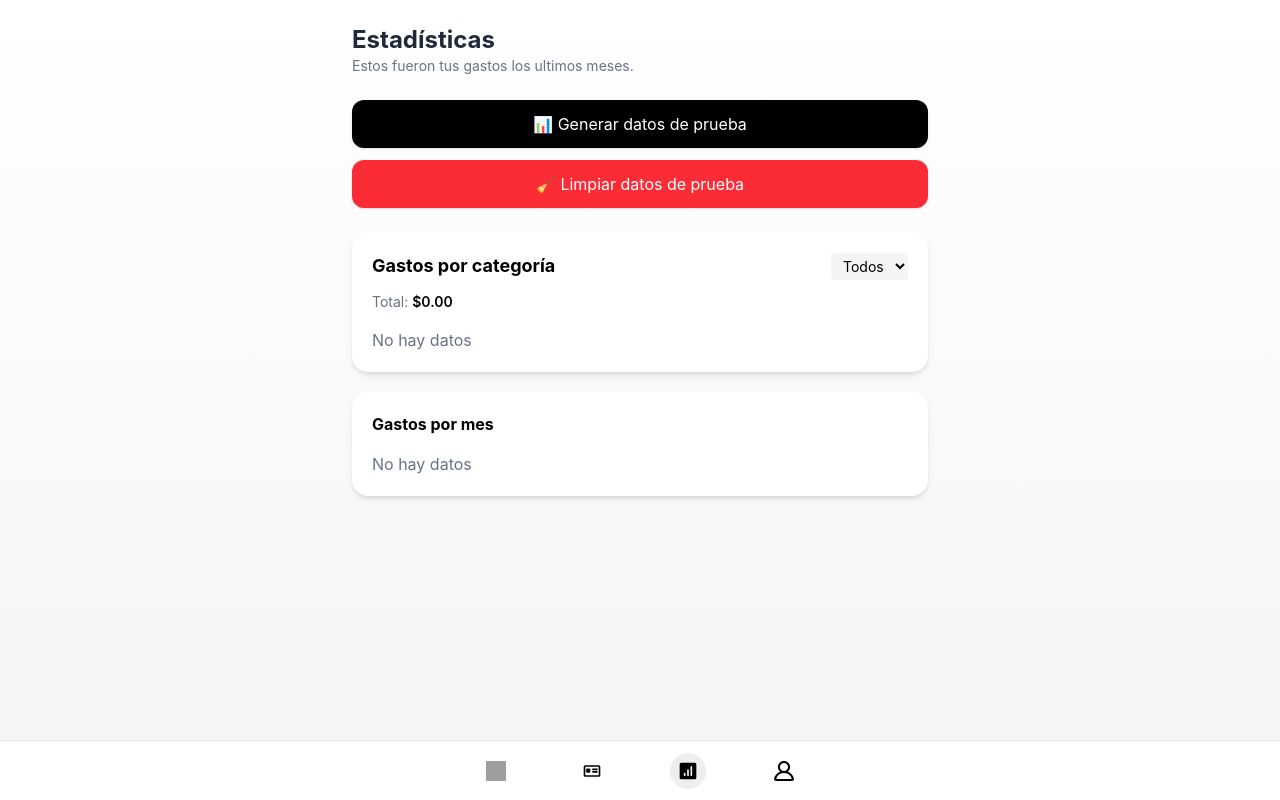
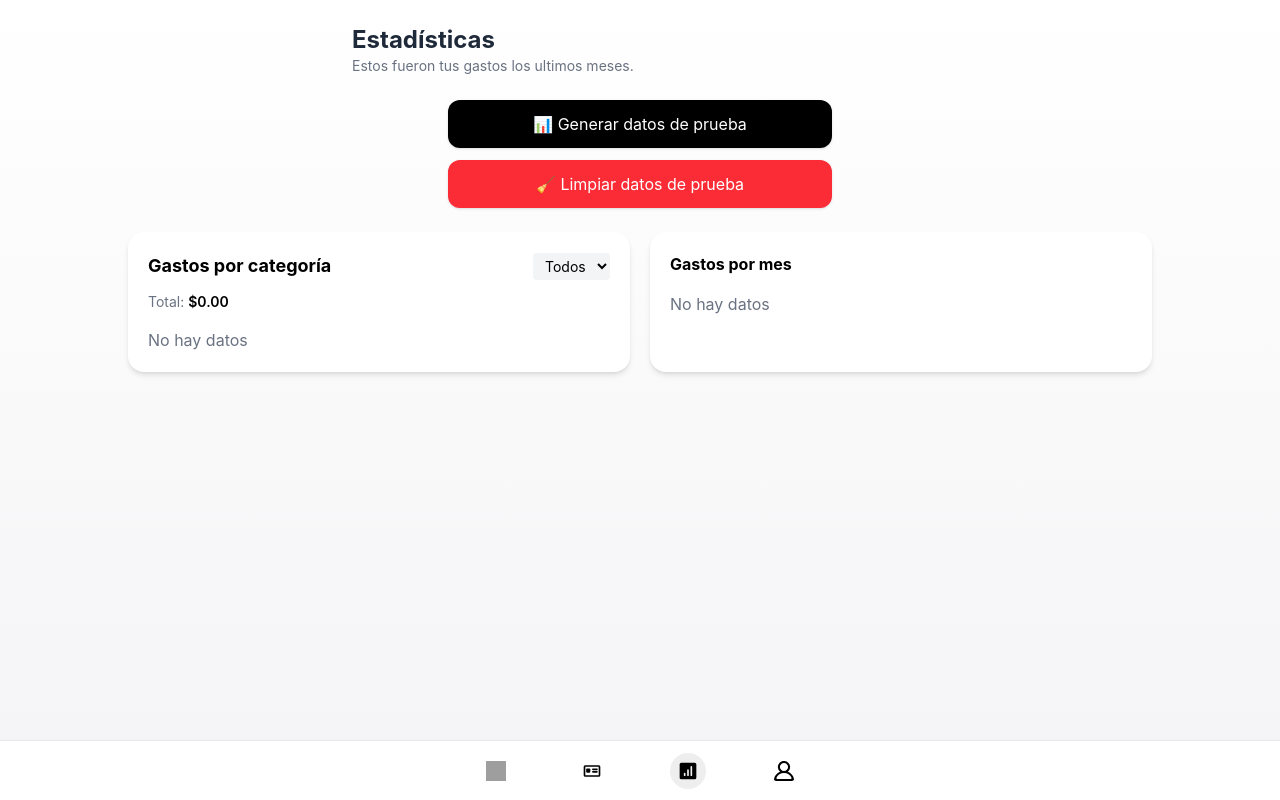
Before and after one commit to matiibuffaRC/desarrollo-trabajo-practico2, a React (Vite) app: page /stats in a window 1280 px wide. Built offline with nearby package versions, Linux system fonts and the light colour scheme; grey boxes are pictures that could not be loaded.

Commit message:
Empezamos a hacer responsive la web

```diff
--- a/src/assets/Components/Dashboards.jsx
+++ /dev/null
@@ -1,11 +0,0 @@
-import React from 'react'
-
-function Dashboards() {
-  return (
-    <div>
-      <h1>Dashboard</h1>
-    </div>
-  )
-}
-
-export default Dashboards
--- a/src/assets/Components/MonthlyChart.jsx
+++ b/src/assets/Components/MonthlyChart.jsx
@@ -51,6 +51,7 @@ function MonthlyChart({ movements }) {
                 <Bar
                     dataKey="total"
                     radius={[6, 6, 0, 0]}
+                    fill="#48e"
                 />
 
                 </BarChart>
--- a/src/assets/Pages/Homepage.jsx
+++ b/src/assets/Pages/Homepage.jsx
@@ -34,10 +34,10 @@ function Homepage({ movements, setMovements }) {
         </div>
         <div className='border border-black h-40 w-full flex flex-row gap-1 p-1 items-center justify-between'>
           <div className='border border-black rounded-xl h-full w-100'>
-
+            {/* Cuadro de relleno */}
           </div>
           <div className='border border-black rounded-xl h-full w-100'>
-
+            {/* Cuadro de relleno */}
           </div>
         </div>
       </div>
--- a/src/assets/Pages/StatsPage.jsx
+++ b/src/assets/Pages/StatsPage.jsx
@@ -69,17 +69,17 @@ function StatsPage({ movements }) {
             </div>
 
             {/* BOTÓN */}
-            <div className="w-full max-w-xl mb-6 flex flex-col gap-3">
-                <button onClick={generarDatosFake} className="w-full flex items-center justify-center gap-2 bg-black text-white py-3 rounded-xl shadow-sm hover:opacity-90 active:scale-[0.98] transition">
+            <div className="w-full max-w-xl mb-6 flex flex-col items-center gap-3">
+                <button onClick={generarDatosFake} className="w-full md:max-w-sm flex items-center justify-center gap-2 bg-black text-white py-3 rounded-xl shadow-sm hover:opacity-90 active:scale-[0.98] transition">
                     📊 Generar datos de prueba
                 </button>
-                <button onClick={eliminarDatosFake} className="w-full flex items-center justify-center gap-2 bg-red-500 text-white py-3 rounded-xl shadow-sm hover:bg-red-600 active:scale-[0.98] transition">
+                <button onClick={eliminarDatosFake} className="w-full md:max-w-sm flex items-center justify-center gap-2 bg-red-500 text-white py-3 rounded-xl shadow-sm hover:bg-red-600 active:scale-[0.98] transition">
                     🧹 Limpiar datos de prueba
                 </button>
             </div>
 
             {/* CONTENIDO */}
-            <div className="w-full max-w-xl flex flex-col gap-5">
+            <div className="w-full max-w-xl flex flex-col md:flex-row md:max-w-5xl gap-5">
 
                 <Charts movements={movements} />
 
```
Also changed, not shown: 1 other file (tests, documents, lock files or other folders).
